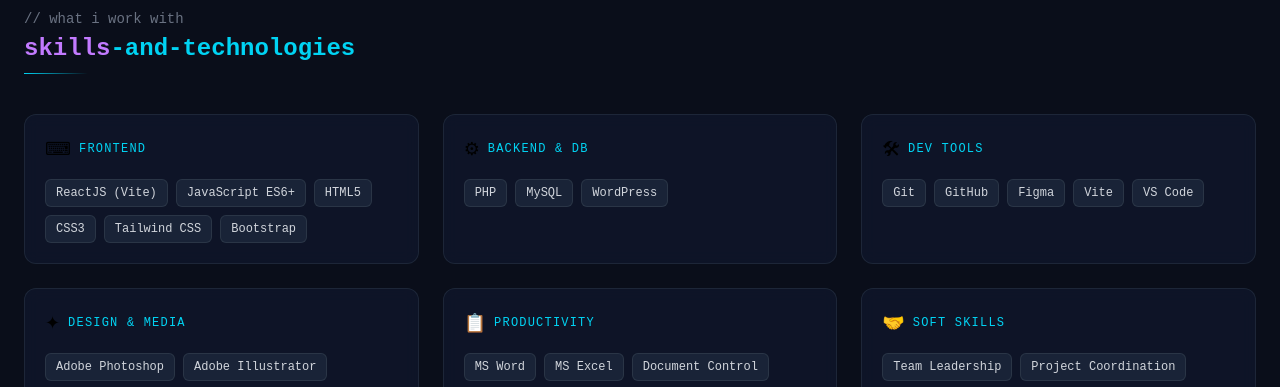
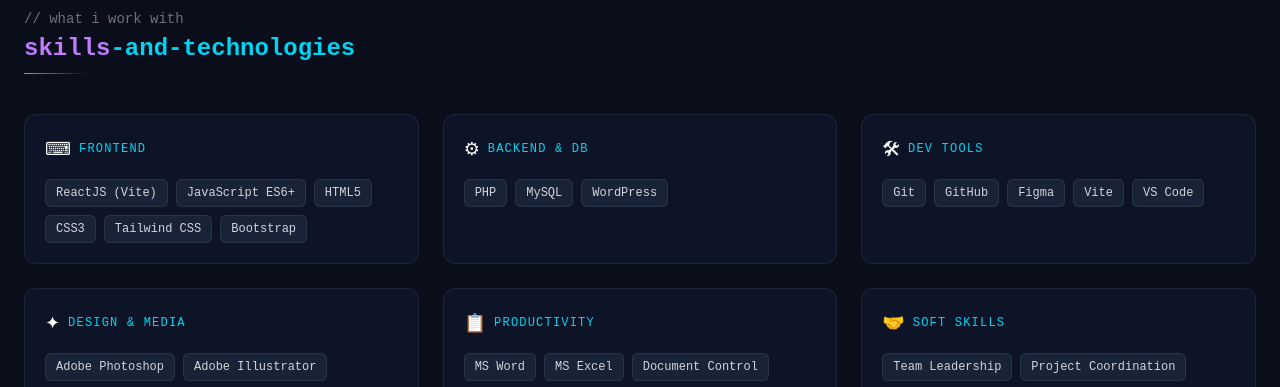
Before and after one commit to Nouman-Ahmed-Khan/my-portfolio, a React (Vite) app: page / in a window 1280 px wide. Shown: the part 1860-2247 px from the top of the page. Built offline with nearby package versions, Linux system fonts and the light colour scheme.

Commit message:
Fixed icon color in card

```diff
--- a/src/components/sections/AboutMe.jsx
+++ b/src/components/sections/AboutMe.jsx
@@ -286,7 +286,7 @@
                 className="bg-slate-900/80 border border-gray-700/40 hover:border-cyan-400/30 rounded-xl p-5 backdrop-blur-sm transition-colors duration-300 group"
               >
                 <div className="flex items-center gap-2 mb-4">
-                  <span className="text-lg text-whitegit">{group.icon}</span>
+                  <span className="text-lg text-white">{group.icon}</span>
                   <p className="font-mono text-xs text-cyan-400 uppercase tracking-widest">{group.category}</p>
                 </div>
                 <div className="flex flex-wrap gap-2">
```
